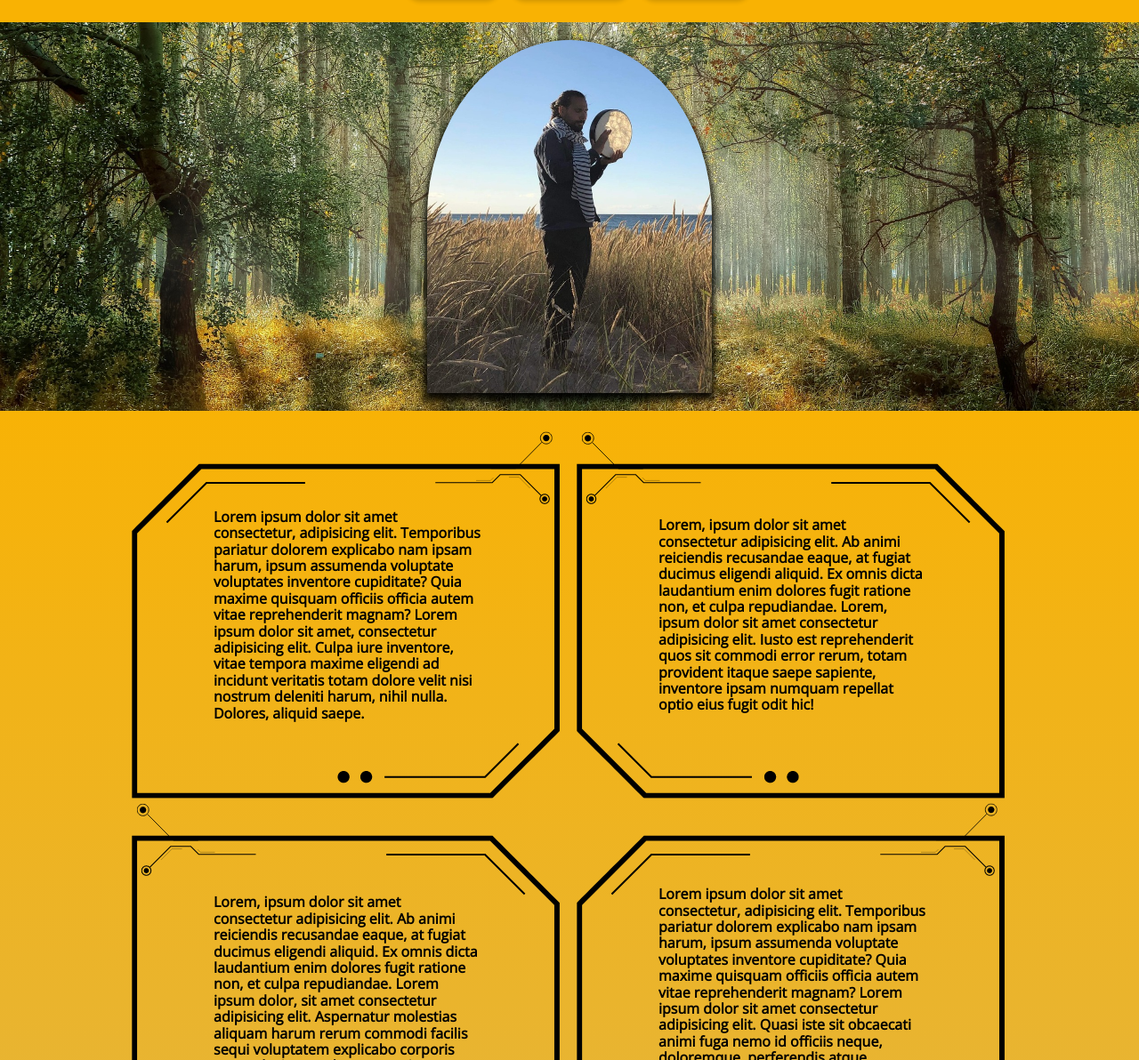
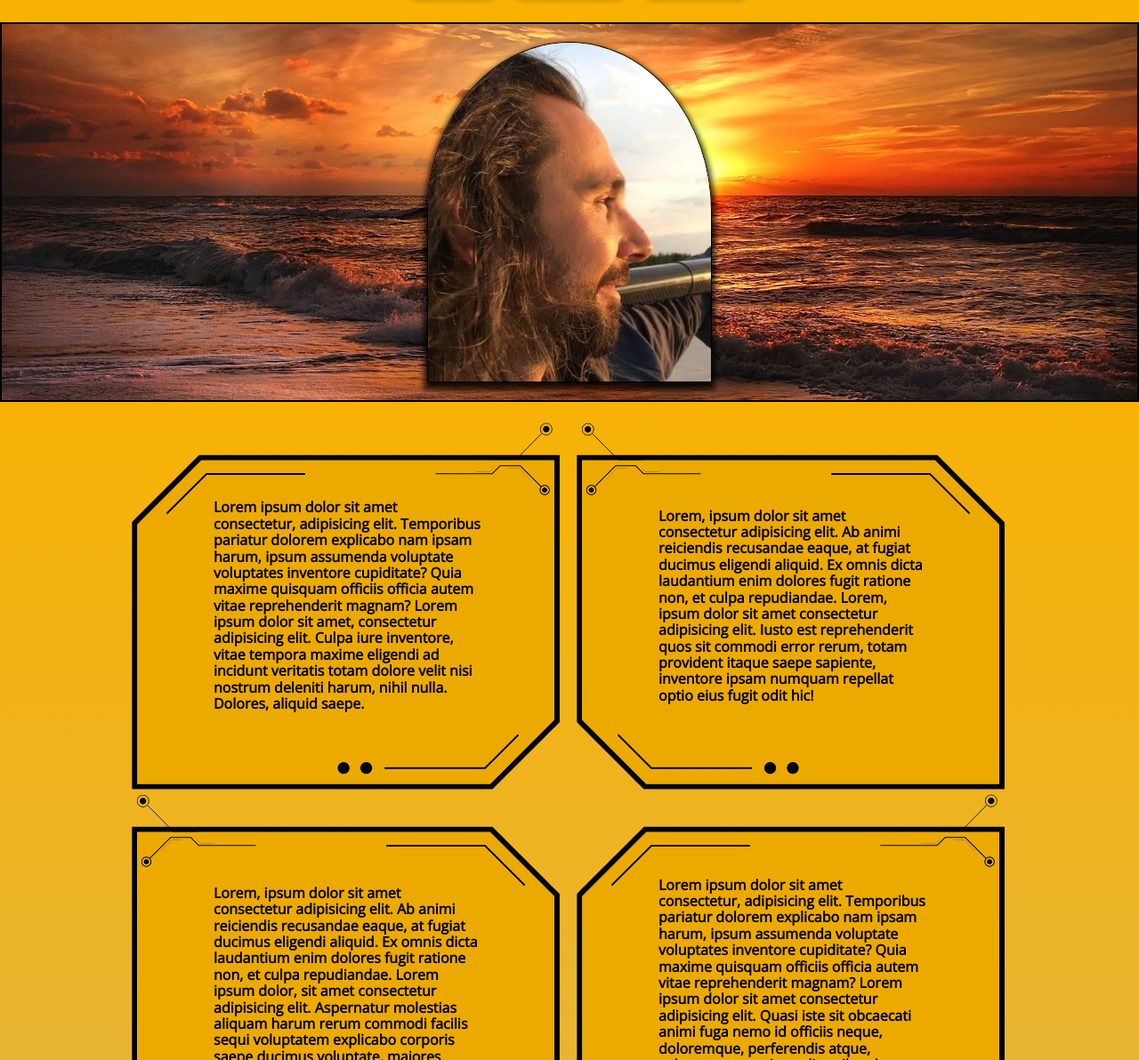
Before and after one commit to birgerosterberg/iambios, a plain HTML site: page index.html in a window 1280 px wide. Shown: the part 448-1640 px from the top of the page at 89% size. Drawn offline with nearby package versions, Linux system fonts and the light colour scheme.

Commit message:
add images about with bgclr
add border to bg images to _about.scss

```diff
--- a/index.html
+++ b/index.html
@@ -33,7 +33,7 @@
         <!-- About -->
         <section>
             <div class="about__card__img">
-                <img src="./images/jag_drum.jpg" alt="">
+                <img src="./images/jag_face.jpg" alt="Face picture of me">
             </div>
             <div class="timeline__card">
                 <div class="about__card__right about__card__right__1">
--- a/styles/_about.scss
+++ b/styles/_about.scss
@@ -1,15 +1,12 @@
 
-.timeline__card {
-    display: flex;
-    align-items: center;
-    justify-content: center;
-}
 .about__card__img {
-    background-image: url(../images/bg_magic_forest.jpg);
+
+    background-image: url(../images/bg__beach.jpg);
     background-repeat: no-repeat;
-    background-position-y: 78%;
+    background-position-y: center;
     background-position-x: center;
     background-size: cover;
+    border: 2px solid #000;
     padding: 20px;
     margin-top: 20px;
     margin-bottom: 20px;
@@ -19,14 +16,15 @@
     img {
         box-shadow: rgba(0, 0, 0, 0.8) 0px 5px 5px, rgba(0, 0, 0, 0.5) 0px 5px 5px 5px;
         border-radius: 100% 100% 0% 0%;
+        border: 1px solid #000;
         width: 320px;
         height: auto;
     }
 
     &__under {
+        background-image: url(../images/bg_magic_forest.jpg);
         margin-top: 0px;
-        background-image: url(../images/bg__beach.jpg);
-        background-position-y: center;
+        background-position-y: 78%;
         background-position-x: center;
         background-repeat: no-repeat;
         background-size: cover;
@@ -38,27 +36,32 @@
     }
 }
 
+.timeline__card {
+    display: flex;
+    align-items: center;
+    justify-content: center;
+}
+
 .about__card__left {
     display: flex;
     justify-content: center;
     align-items: center;
 
     &__1 {
-        background-image: url(../images/left_about_1.png);
+        background-image: url(../images/left_about_1_bgclr.png);
         max-width: 500px;
         width: 100%;
         min-height: 418px;
         height: 100%;
     }
     &__2 {
-        background-image: url(../images/left_about.png);
+        background-image: url(../images/left_about_bgclr.png);
         max-width: 500px;
         width: 100%;
         min-height: 469px;
         height: 100%;
         p {
             margin-bottom: 20px;
-
         }
     }
 
@@ -74,7 +77,7 @@
     align-items: center;
 
     &__1 {
-        background-image: url(../images/right_about_1.png);
+        background-image: url(../images/right_about_1_bgclr.png);
         max-width: 500px;
         width: 100%;
         min-height: 418px;
@@ -82,7 +85,7 @@
 
     }
     &__2 {
-        background-image: url(../images/right_about.png);
+        background-image: url(../images/right_about_bgclr.png);
         max-width: 500px;
         width: 100%;
         min-height: 469px;
@@ -90,8 +93,6 @@
 
         p {
             margin-bottom: 20px;
-
-
         }
     }
 
```
Also changed, not shown: images/jag_face.JPG (added), images/left_about_1_bgclr.png (added), images/left_about_bgclr.png (added), images/right_about_1_bgclr.png (added), images/right_about_bgclr.png (added), styles/index.css.
